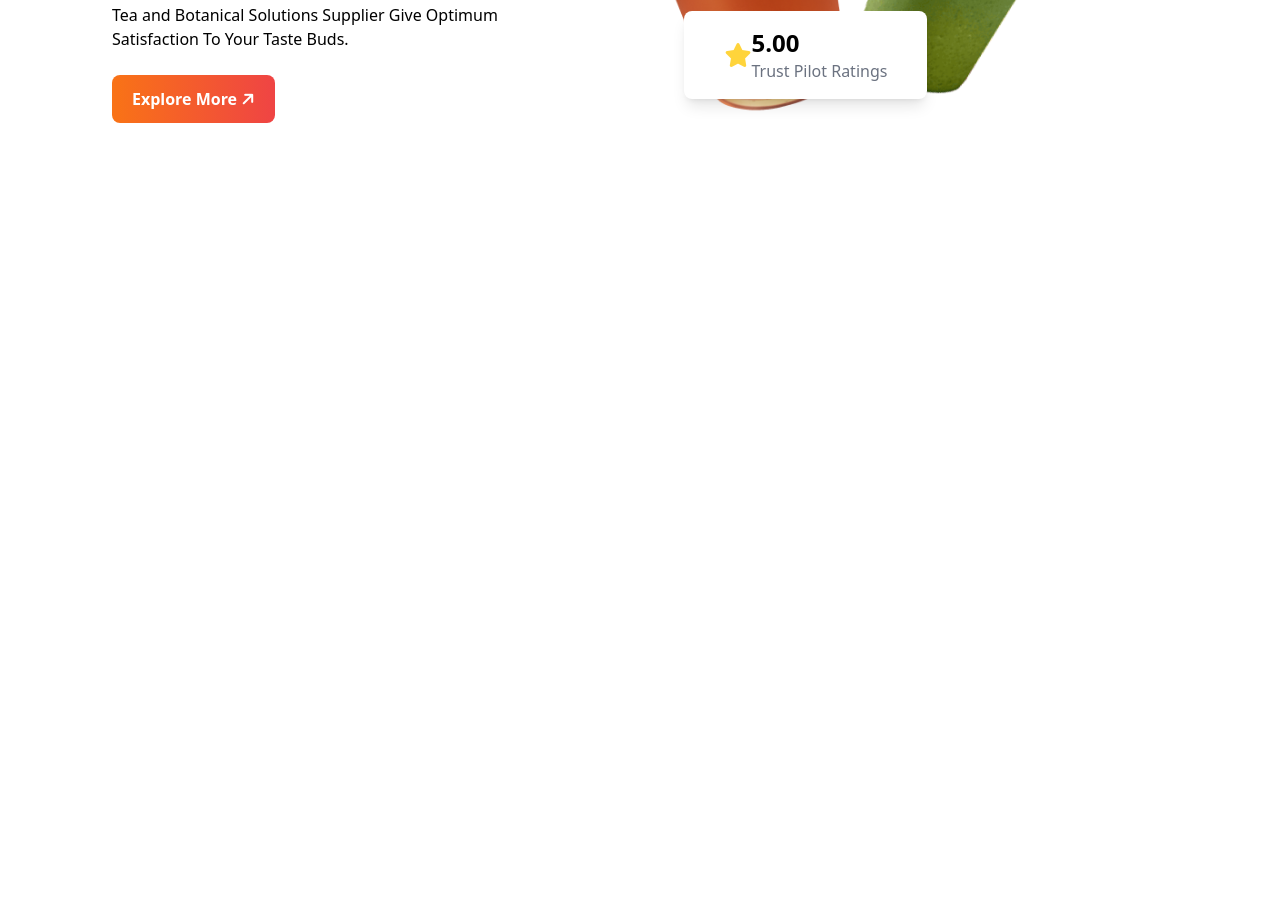
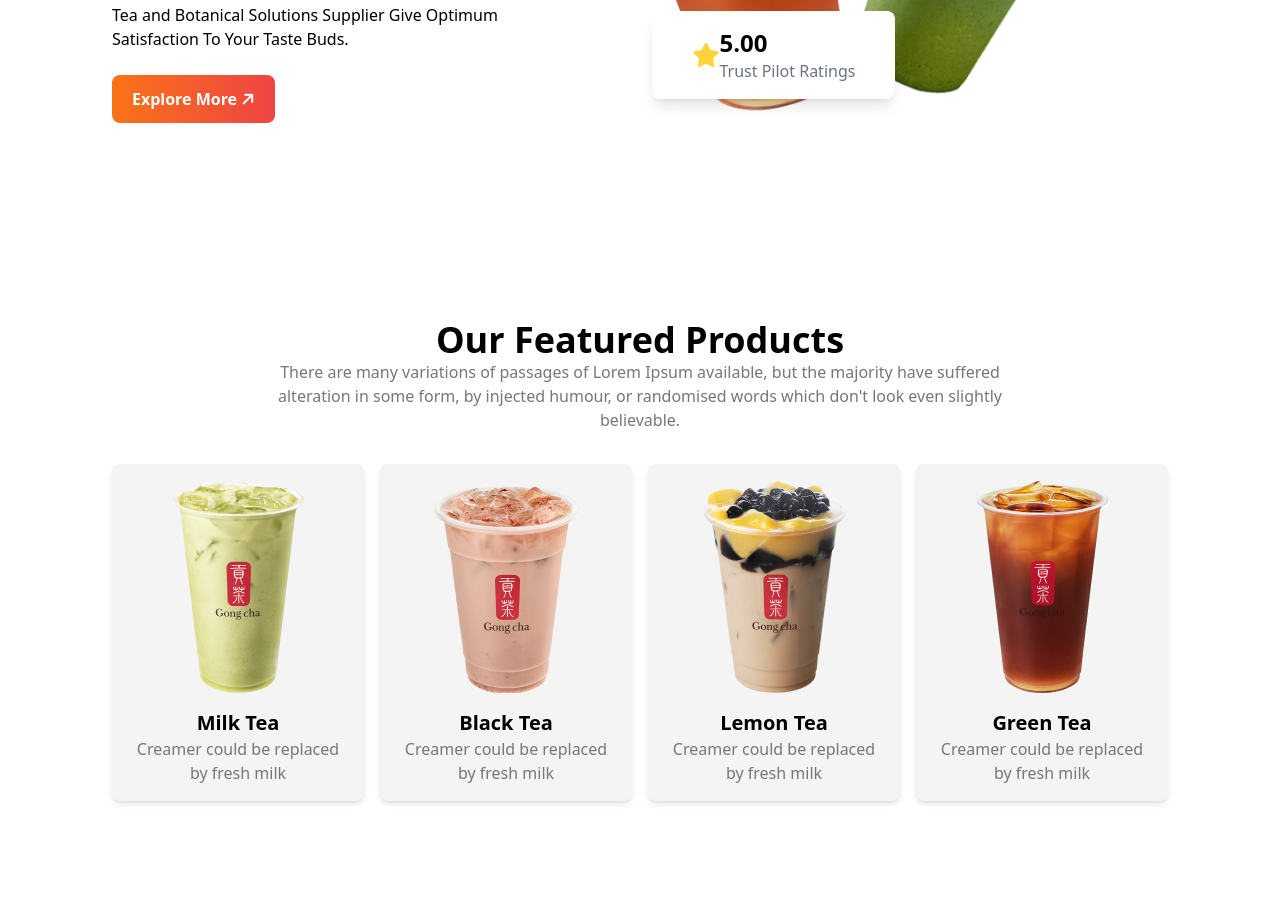
Before and after one commit to NsPranto/tea-house-with-tailwind, a plain HTML site: page index.html in a window 1280 px wide. Shown: the part 349-1246 px from the top of the page. Before the commit the page ends 800 px from the top, so only its background shows below. Drawn offline with nearby package versions, Linux system fonts and the light colour scheme.

Commit message:
Featured Card Section Created

```diff
--- a/index.html
+++ b/index.html
@@ -30,7 +30,7 @@
     <!-- Main Content -->
     <main class="max-w-screen-xl mx-auto px-16 lg:px-28">
         <!-- Header Section -->
-        <header class="flex pt-10 mb-20">
+        <header class="lg:flex pt-10 mb-20">
             <!-- Text Content -->
             <div>
                 <h1 class="text-5xl md:text-7xl">It's good <br> tea time at The <br> Tea House</h1>
@@ -48,7 +48,8 @@
                     <img class="w-full" src="images/banner.png" alt="">
                 </div>
                 <!-- Card -->
-                <div class="absolute flex items-center bg-white shadow-lg px-2 py-2 md:px-10 lg:py-4 rounded-lg top-28 md:top-80 md:left-32 lg:left-28">
+                <div
+                    class="absolute flex items-center bg-white shadow-lg px-2 py-2 md:px-10 lg:py-4 rounded-lg top-28 md:top-80 md:left-32 lg:left-20">
                     <!-- Star Icon -->
                     <div><i class="fa-solid fa-star text-2xl" style="color: #FFD43B;"></i></div>
 
@@ -59,9 +60,51 @@
                     </div>
                 </div>
             </div>
-
             </div>
         </header>
+
+        <!-- Featured Product Section -->
+        <section class="py-8 lg:py-24">
+            <!-- Title -->
+            <div class="text-center mb-8">
+                <h1 class="text-3xl md:text-4xl font-bold">Our Featured Products</h1>
+                <p class="text-[#777777] mx-auto max-w-3xl">There are many variations of passages of Lorem Ipsum
+                    available, but the majority have suffered alteration in some form, by injected humour, or randomised
+                    words which don't look even slightly believable. </p>
+            </div>
+            <!-- Grid Cards -->
+            <div class="grid grid-cols-1 md:grid-cols-2 lg:grid-cols-4 gap-4 text-center">
+                <!-- Product Card -->
+                <div class="rounded-lg shadow-md bg-[#F4F4F4] overflow-hidden">
+                    <img class="mx-auto pt-4" src="images/tea-1.png" alt="">
+                    <div class="p-4">
+                        <h2 class="font-bold text-xl">Milk Tea</h2>
+                        <p class="text-[#777777]">Creamer could be replaced by fresh milk</p>
+                    </div>
+                </div>
+                <div class="rounded-lg shadow-md bg-[#F4F4F4] overflow-hidden">
+                    <img class="mx-auto pt-4" src="images/tea-2.png" alt="">
+                    <div class="p-4">
+                        <h2 class="font-bold text-xl">Black Tea</h2>
+                        <p class="text-[#777777]">Creamer could be replaced by fresh milk</p>
+                    </div>
+                </div>
+                <div class="rounded-lg shadow-md bg-[#F4F4F4] overflow-hidden">
+                    <img class="mx-auto pt-4" src="images/tea-3.png" alt="">
+                    <div class="p-4">
+                        <h2 class="font-bold text-xl">Lemon Tea</h2>
+                        <p class="text-[#777777]">Creamer could be replaced by fresh milk</p>
+                    </div>
+                </div>
+                <div class="rounded-lg shadow-md bg-[#F4F4F4] overflow-hidden">
+                    <img class="mx-auto pt-4" src="images/tea-4.png" alt="">
+                    <div class="p-4">
+                        <h2 class="font-bold text-xl">Green Tea</h2>
+                        <p class="text-[#777777]">Creamer could be replaced by fresh milk</p>
+                    </div>
+                </div>
+            </div>
+        </section>
     </main>
 </body>
 
```
